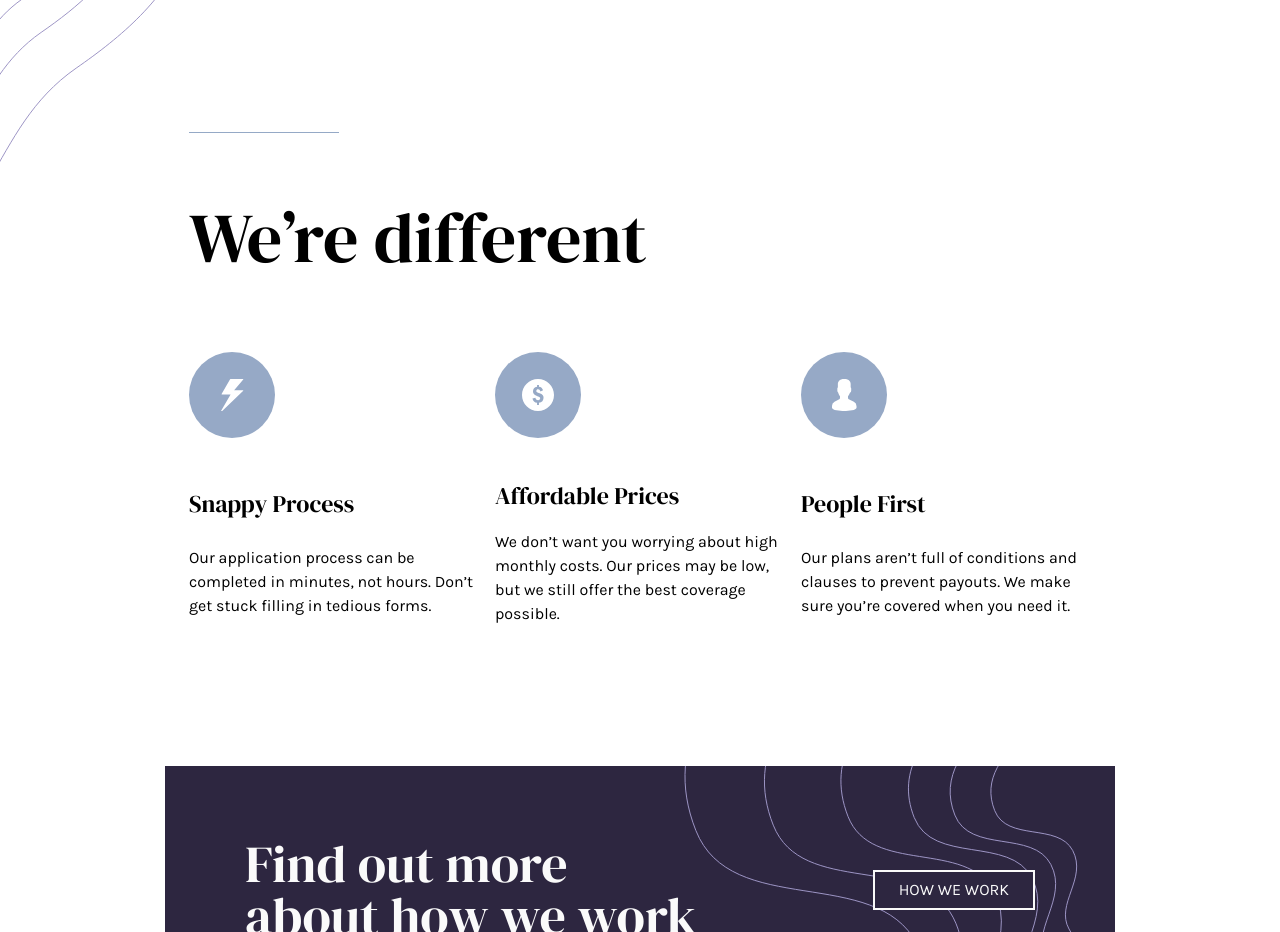
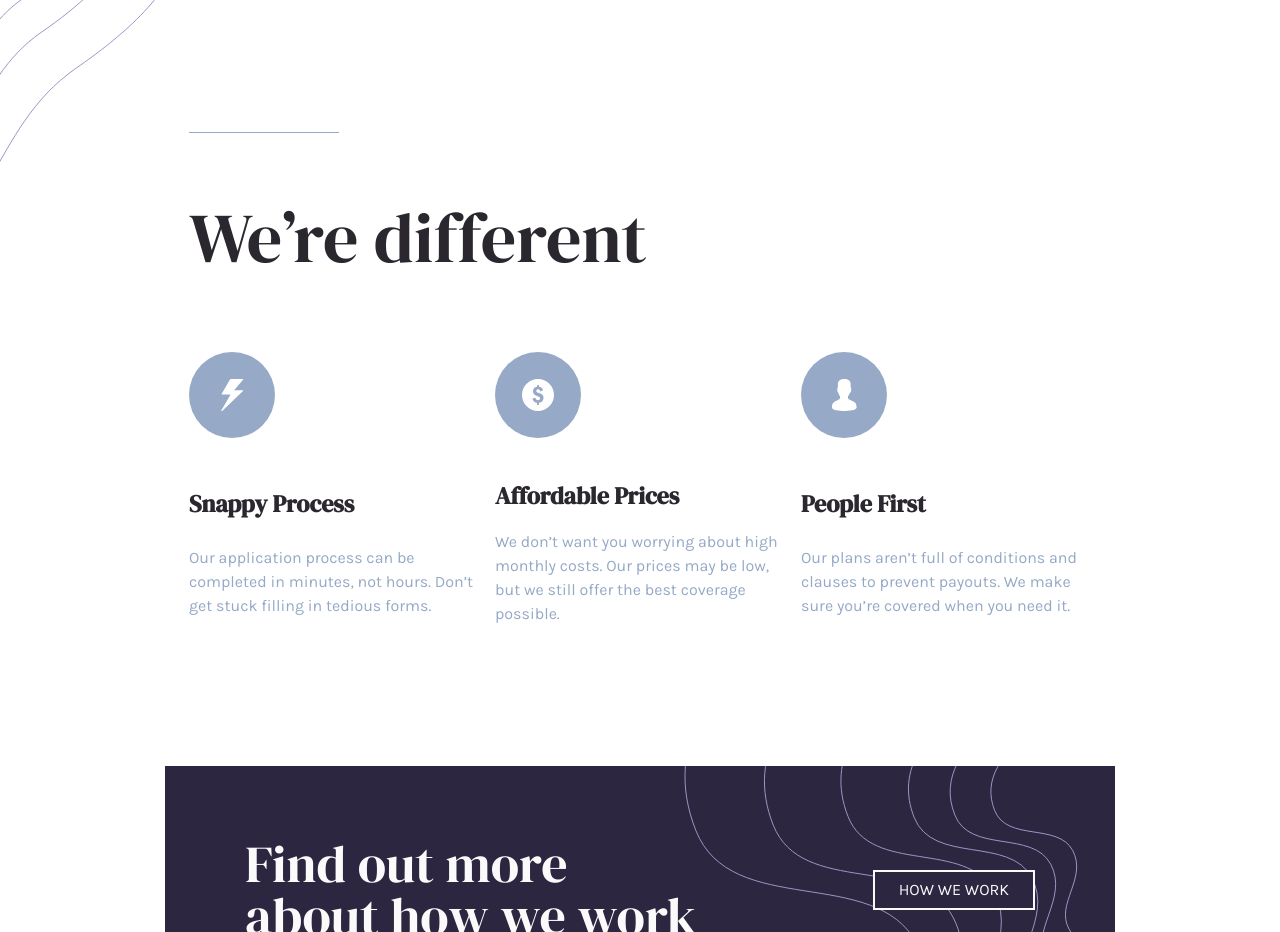
Before and after one commit to c0dehamster/insure-landing-page, a website: page index.html in a window 1280 px wide. Shown: the part 980-1912 px from the top of the page. Drawn offline with Linux system fonts and the light colour scheme.

Commit message:
Fix colors in the advantages section

```diff
--- a/style.css
+++ b/style.css
@@ -283,6 +283,7 @@ h2,
 	flex-direction: column;
 	align-items: center;
 	font-weight: var(--font-weight-normal);
+	color: var(--color-neutral-very-dark-violet);
 }
 
 .advantages__heading::before {
@@ -315,7 +316,12 @@ h2,
 
 	font-family: var(--font-family-heading);
 	font-size: var(--font-size-600);
-	font-weight: var(--font-weight-normal);
+
+	color: var(--color-neutral-very-dark-violet);
+}
+
+.advantages__description {
+	color: var(--color-primary-grayish-blue);
 }
 
 /* Call to action */
```
